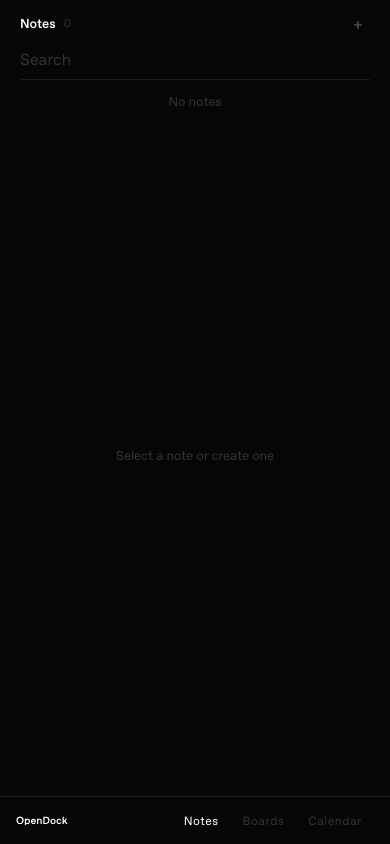
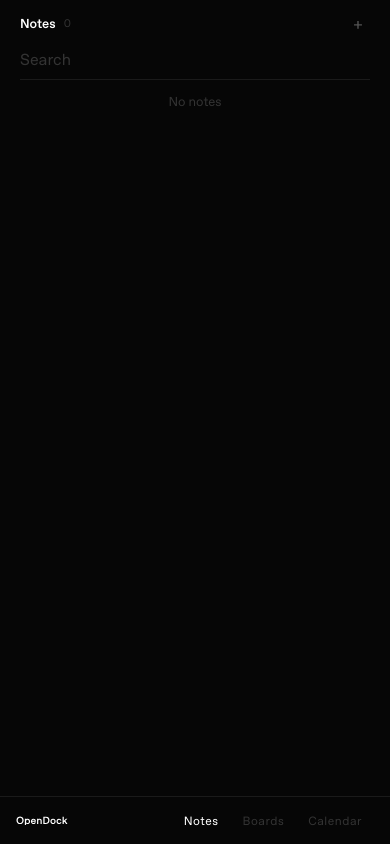
Before and after one commit to NoahSmiley/opendock-optimum, a React (Vite) app in the folder apps/opendock/: page / in a window 390 px wide. Built offline with nearby package versions, Linux system fonts and the light colour scheme.

Commit message:
Fix editor empty state hiding on mobile list view

```diff
--- a/apps/opendock/src/components/Editor.tsx
+++ b/apps/opendock/src/components/Editor.tsx
@@ -35,7 +35,7 @@ export function Editor({ onBack }: { onBack: () => void }) {
     setSaved(false);
   }, [note, update]);
 
-  if (!note) return <div className="empty">Select a note or create one</div>;
+  if (!note) return <div className="editor-area"><div className="empty">Select a note or create one</div></div>;
 
   const tags = extractTags(note.content);
   const words = note.content.split(/\s+/).filter(Boolean).length;
```
